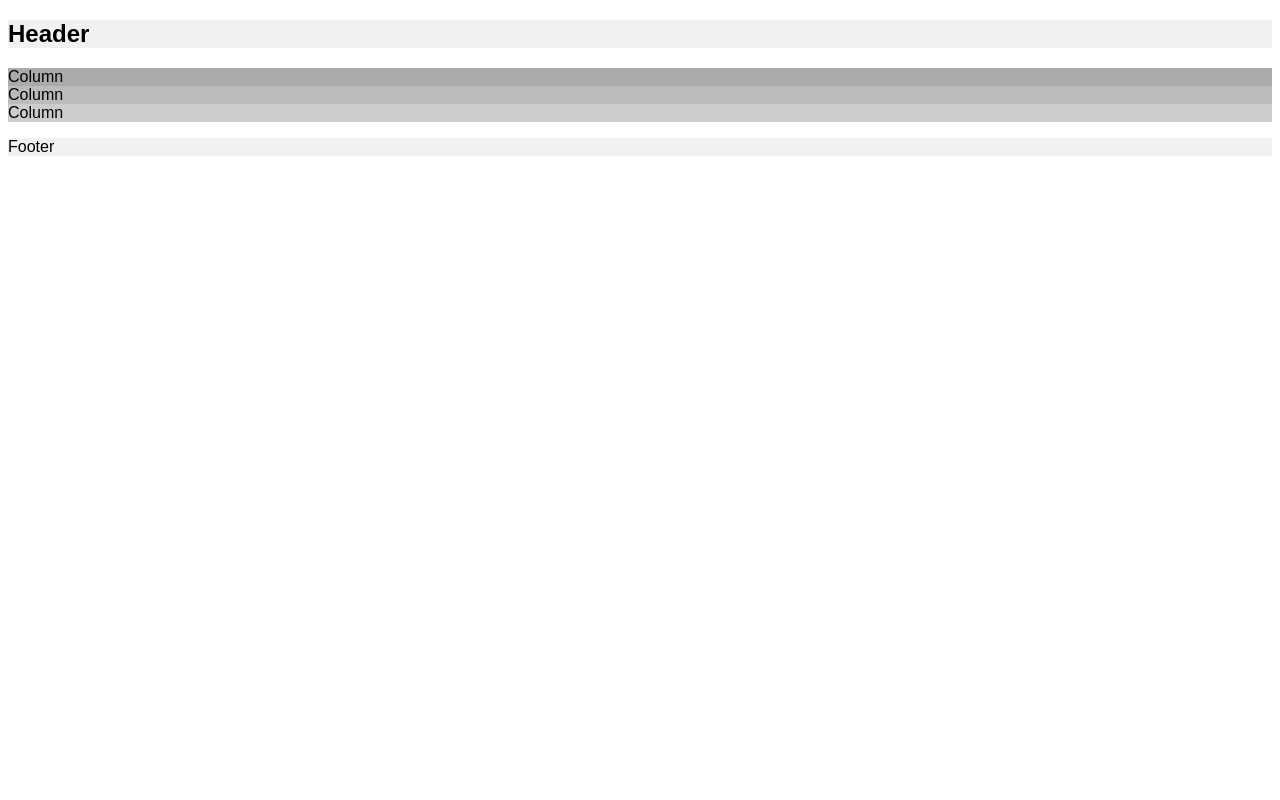
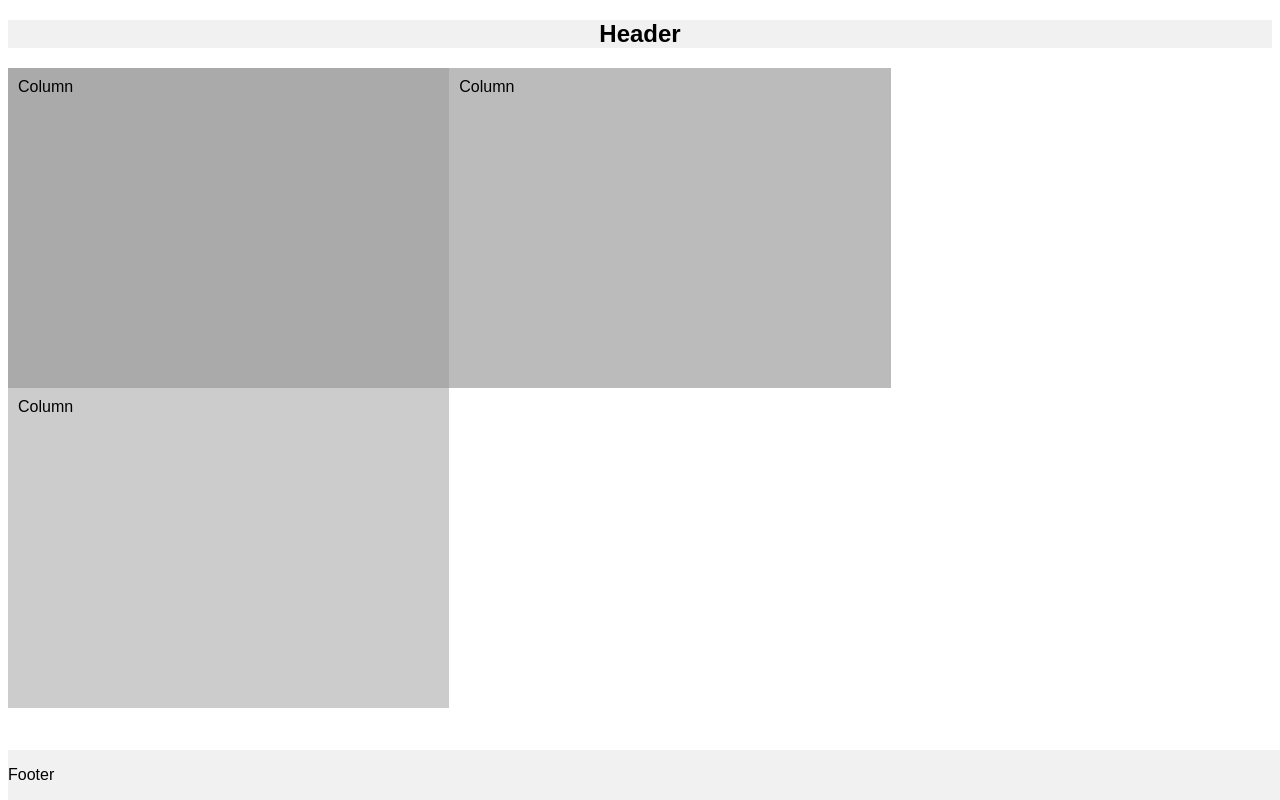
Before and after one commit to danielrees8743/intro_styling_css, a plain HTML site: page index.html in a window 1280 px wide. Drawn offline with Linux system fonts and the light colour scheme.

Commit message:
added styles to styles.css

```diff
--- a/styles.css
+++ b/styles.css
@@ -8,10 +8,16 @@ body {
 /* Style the header: center text */
 header {
   background-color: #f1f1f1;
+  text-align: center;
+  margin: 0 auto;
 }
 
 /* Create three equal columns that floats next to each other */
 section {
+  float: left;
+  width: 33.33%;
+  padding: 10px;
+  height: 300px; /*Should be removed. Only for demonstration*/
 }
 
 main {
@@ -20,4 +26,7 @@ main {
 /* Style the footer */
 footer {
   background-color: #f1f1f1;
+  position: fixed;
+  bottom: 0;
+  width: 100%;
 }
```
